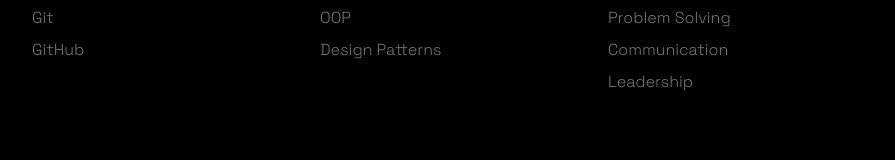
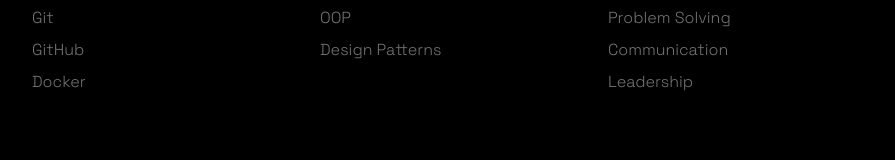
Before and after one commit to HishamElmorsi7/portfolioX, a Next.js app: page / in a window 1280 px wide. Shown: the part 1554-1714 px from the top of the page, without its empty margins (336-1231 px from the left). Built offline with nearby package versions, Linux system fonts and the light colour scheme.

Commit message:
added a skill: docker

```diff
--- a/app/page.tsx
+++ b/app/page.tsx
@@ -132,7 +132,7 @@ export default function Home() {
                 <SkillGroup title="Languages" items={['JavaScript (Node)', 'Ruby', 'PHP']} />
                 <SkillGroup title="Databases" items={['MongoDB', 'MySQL']} />
                 <SkillGroup title="Frameworks" items={['Express', 'React', 'Next.js']} />
-                <SkillGroup title="Tools" items={['Git', 'GitHub']} />
+                <SkillGroup title="Tools" items={['Git', 'GitHub', 'Docker']} />
                 <SkillGroup title="Practices" items={['OOP', 'Design Patterns']} />
                 <SkillGroup title="Soft Skills" items={['Problem Solving', 'Communication', 'Leadership']} />
               </div>
```
